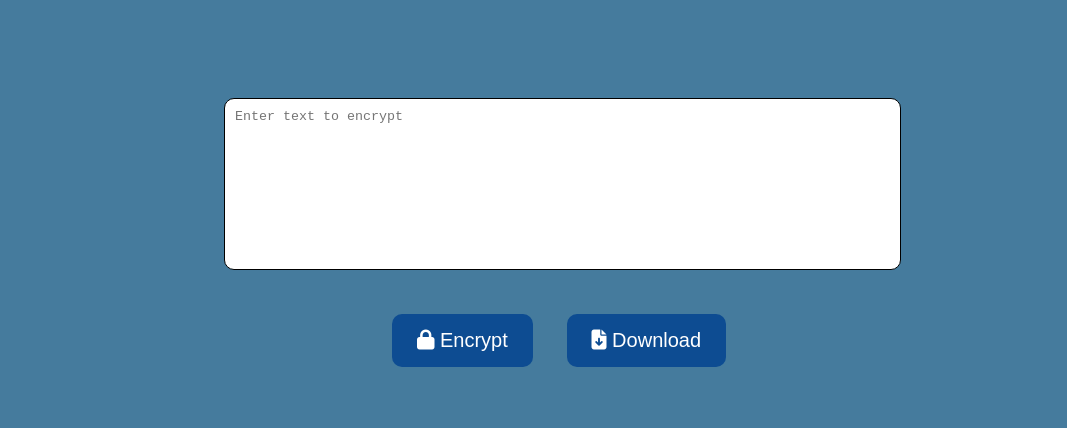
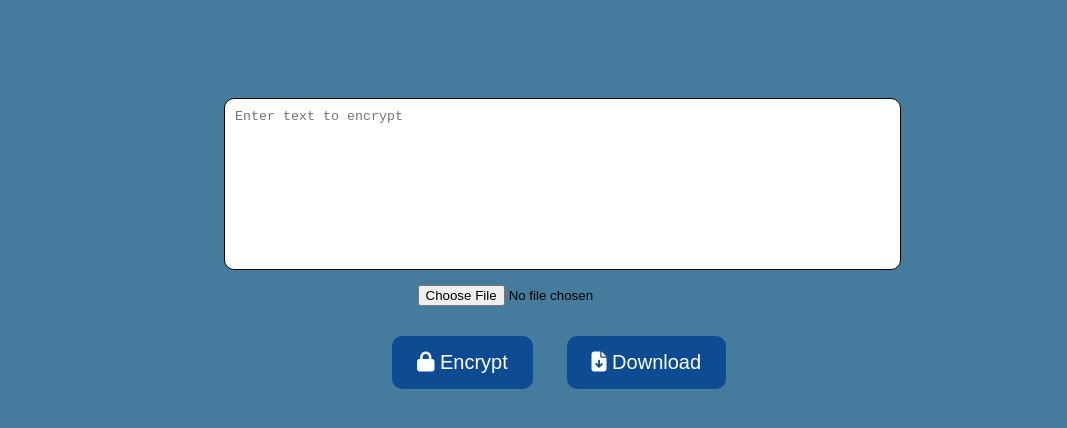
Before and after one commit to abdullahmd2/CryptoCipher, a plain HTML site: page index.html in a window 1280 px wide. Shown: the part 90-518 px from the top of the page, without its empty margins (96-1163 px from the left). Drawn offline with Linux system fonts and the light colour scheme.

Commit message:
Upload file

```diff
--- a/index.html
+++ b/index.html
@@ -28,8 +28,14 @@
     <section class="main">
         <div class="container">
             <textarea name="input" id="input" cols="80" rows="10" placeholder="Enter text to encrypt"></textarea><br>
+
+            <input type="file" name="file" id="file" class="inputfile" />
+
+            <br>
             <a href="#"><button class="encryptBtn" type="submit"><i class="fa-solid fa-lock"></i> Encrypt</button></a>
-            <a href="#"><button class="downloadBtn" type="submit"><i class="fa-solid fa-file-arrow-down"></i> Download</button></a>
+            <a href="#"><button class="downloadBtn" type="submit"><i class="fa-solid fa-file-arrow-down"></i>
+                    Download</button></a>
+
         </div>
     </section>
 
```
